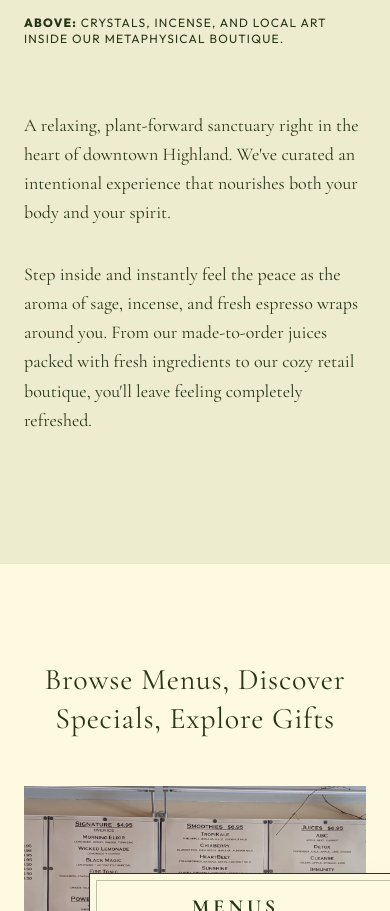
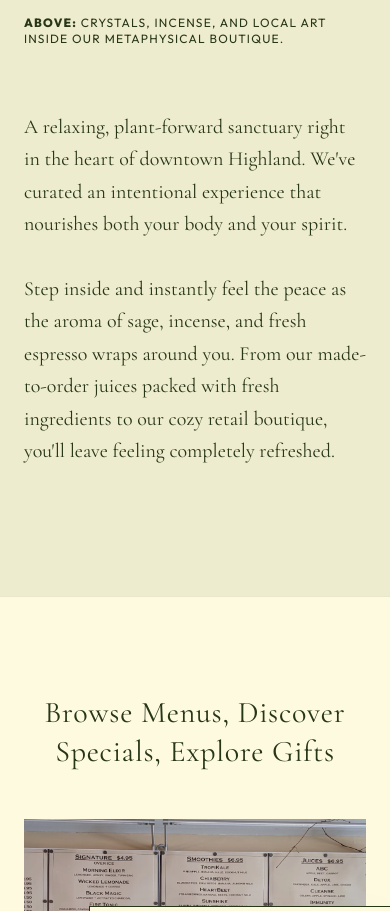
Before and after one commit to cli2468/GreenWitchCafe, a React (Vite) app in the folder cafe-frontend/: page /#/ in a window 390 px wide. Shown: the part 1323-2234 px from the top of the page. Built offline with nearby package versions, Linux system fonts and the light colour scheme.

Commit message:
font size fix

```diff
--- a/cafe-frontend/src/pages/Home.jsx
+++ b/cafe-frontend/src/pages/Home.jsx
@@ -137,7 +137,7 @@ export default function Home() {
                         <div className="md:col-span-7 flex flex-col gap-16 md:pt-8 w-full">
 
                             {/* Text Descriptor */}
-                            <div className="font-serif text-lg md:text-2xl leading-relaxed md:leading-[1.8] max-w-2xl text-brand-text">
+                            <div className="font-serif text-xl md:text-2xl leading-relaxed md:leading-[1.8] max-w-2xl text-brand-text">
                                 <p>
                                     A relaxing, plant-forward sanctuary right in the heart of downtown Highland. We've curated an intentional experience that nourishes both your body and your spirit.
                                 </p>
```
